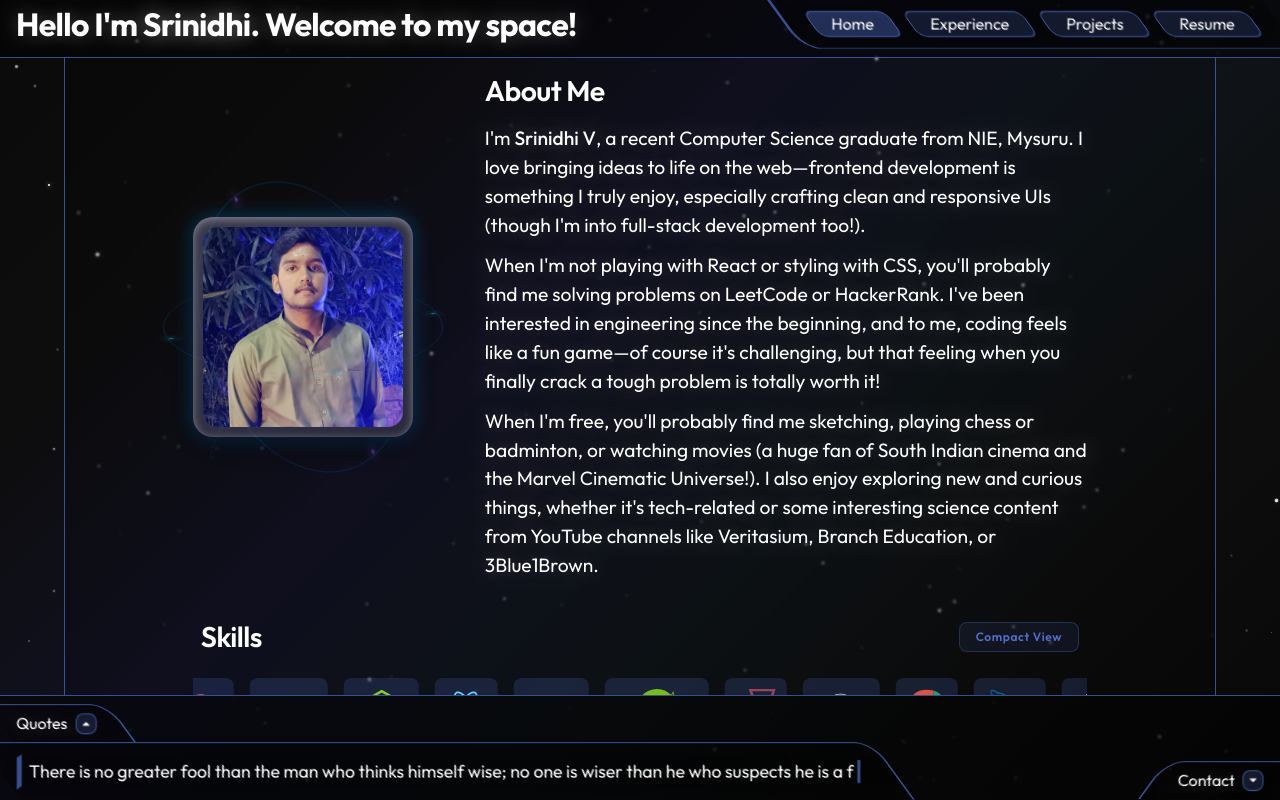
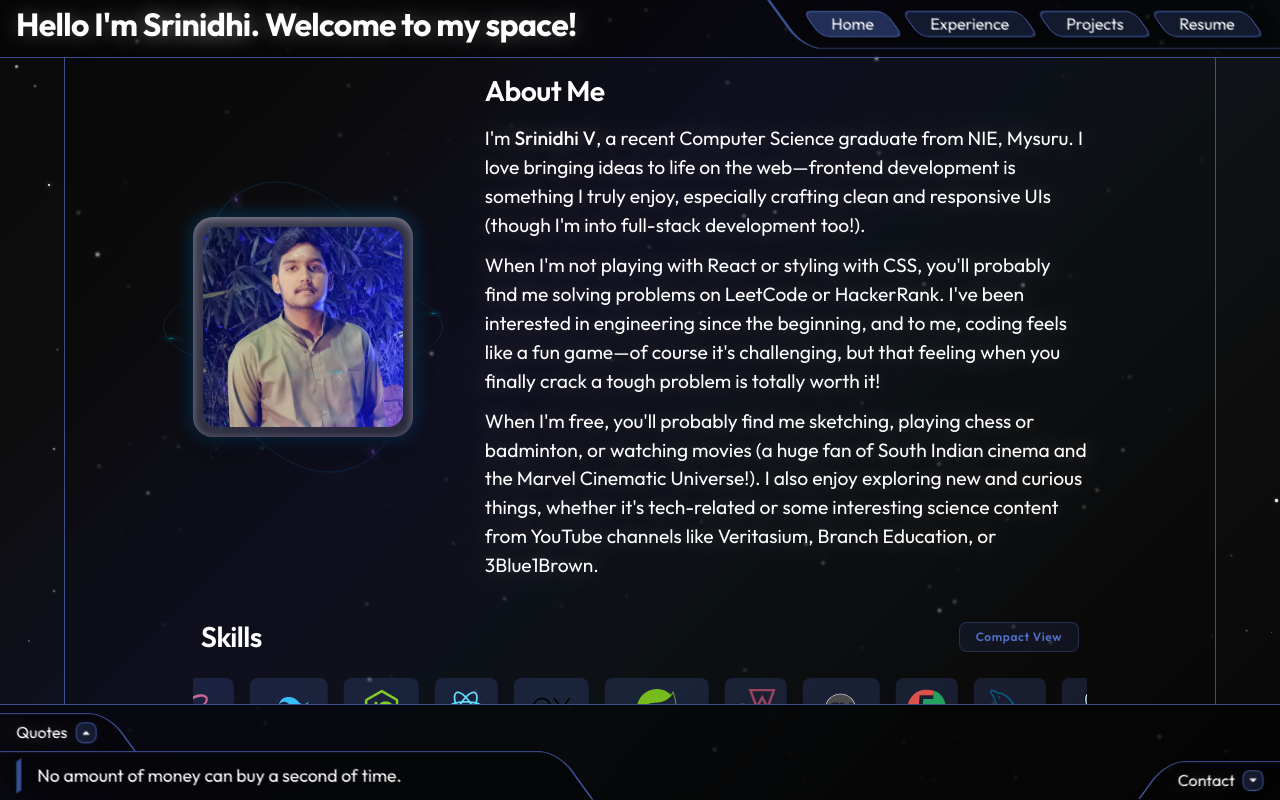
Before and after one commit to srinidhiv2107/portfolio, a React (Vite) app: page / in a window 1280 px wide. Built offline with nearby package versions, Linux system fonts and the light colour scheme; a web font is replaced by a local one.

Commit message:
fixed quotes section typewriter effect

```diff
--- a/src/components/Quotes.jsx
+++ b/src/components/Quotes.jsx
@@ -4,7 +4,6 @@ import "../styles/Quotes.scss";
 
 const Quotes = () => {
   const [quotesToggle, setQuotesToggle] = useState(true);
-  const [contentHeight, setContentHeight] = useState(0);
   const [displayText, setDisplayText] = useState('');
   const [currentQuoteIndex, setCurrentQuoteIndex] = useState(0);
   const [isTyping, setIsTyping] = useState(true);
@@ -13,12 +12,6 @@ const Quotes = () => {
   const handleQuotesToggle = () => {
     setQuotesToggle(!quotesToggle);
   }
-
-  useEffect(() => {
-    if(contentRef.current) {
-      setContentHeight(quotesToggle ? contentRef.current.scrollHeight : 0);
-    }
-  }, [quotesToggle]);
 
   useEffect(() => {
     if(!quotesToggle) return;
@@ -43,7 +36,7 @@ const Quotes = () => {
       if (displayText.length > 0) {
         timeoutId = setTimeout(() => {
           setDisplayText(displayText.slice(0, -1));
-        }, 30); // Erasing speed (faster than typing)
+        }, 35); // Erasing speed (faster than typing)
       } else {
         // Move to the next quote
         timeoutId = setTimeout(() => {
@@ -75,17 +68,18 @@ const Quotes = () => {
             arrow_drop_down
           </span>
       </div>
+      {quotesToggle &&
         <div
           className={`quotes-display ${quotesToggle ? 'open' : 'closed'}`}
-        style={{ height: `${contentHeight}px` }}
         >
           <div ref={contentRef} className="quotes-display-content">
             <div className="quotes-display-line"></div>
             <p className="quotes-display-text">
-            {displayText}
+              <span>{displayText}</span><span></span>
             </p>
           </div>
         </div>
+      }
     </div>
   );
 };
--- a/src/components/QuotesList.jsx
+++ b/src/components/QuotesList.jsx
@@ -1,11 +1,11 @@
 export const quotes = [
-  "There is no greater fool than the man who thinks himself wise; no one is wiser than he who suspects he is a fool.",
   "No amount of money can buy a second of time.",
   "A clever person solves a problem. A wise person avoids it.",
   "God’s no is not a rejection it is a redirection.",
   "The unexamined life is not worth living.",
   "The way to get started is to quit talking and begin doing.",
   "Life is what happens to you while you're busy making other plans.",
+  "There is no greater fool than the man who thinks himself wise; no one is wiser than he who suspects he is a fool.",
   "It is during our darkest moments that we must focus to see the light.",
   "Peace begins with a smile.",
 ];
--- a/src/styles/Quotes.scss
+++ b/src/styles/Quotes.scss
@@ -44,8 +44,8 @@
 
   &-display {
     @include mixins.displayFlex($jc: flex-start);
-    min-width: 40vw;
-    //width: fit-content;
+    width: 45vw;
+    height: max-content;
     transition: all 0.4s ease-in-out;
 
     &.closed {
@@ -57,8 +57,8 @@
     }
 
     &-content {
-      @include mixins.displayFlex($ga: 0.5rem, $fd: row);
-      padding: 0.8rem 2rem  0.8rem 1rem;
+      @include mixins.displayFlex($ga: 1rem, $fd: row);
+      padding: 0.5rem 2rem  0.5rem 1rem;
       transition: all 1s ease-in-out;
     }
 
@@ -67,6 +67,7 @@
     }
 
     &-line {
+      align-self: stretch;
       width: 0.3rem;
       min-height: 2rem;
       transform: skewX(var(--neg-skew-angle)) skewY(var(--neg-skew-angle));
@@ -76,23 +77,27 @@
 
     &-text {
       transform: skewX(var(--neg-skew-angle));
-      @include mixins.displayFlex;
+      padding-right: 0.2rem;
       font-size: 1.1rem;
-      text-wrap: wrap;
-      padding-right: 0.2rem;
-      border-right: 0.2rem solid var(--color-primary-70);
-      animation: blink 1s step-start infinite;
+      line-height: 150%;
+
+      span:first-child {
+        display: inline;
+      }
+
+      span:last-child {
+        display: inline-block;
+        margin-left: 0.15rem;
+        width: 0.2rem;
+        height: 1.5em;
+        vertical-align: top;
+        background: var(--color-primary-90);
+        animation: blink 1s step-start infinite;
+      }
     }
   }
 }
 
 @keyframes blink {
-  0%, 50% {
-    border-color: var(--color-primary-70);
-    box-shadow: 0 0 5px rgba(var(--color-primary-70), 0.5);
-  }
-  51%, 100% {
-    border-color: transparent;
-    box-shadow: none;
-  }
+  50% { opacity: 0; }
 }
```
Lines whose indentation alone changed are shown as unchanged.
